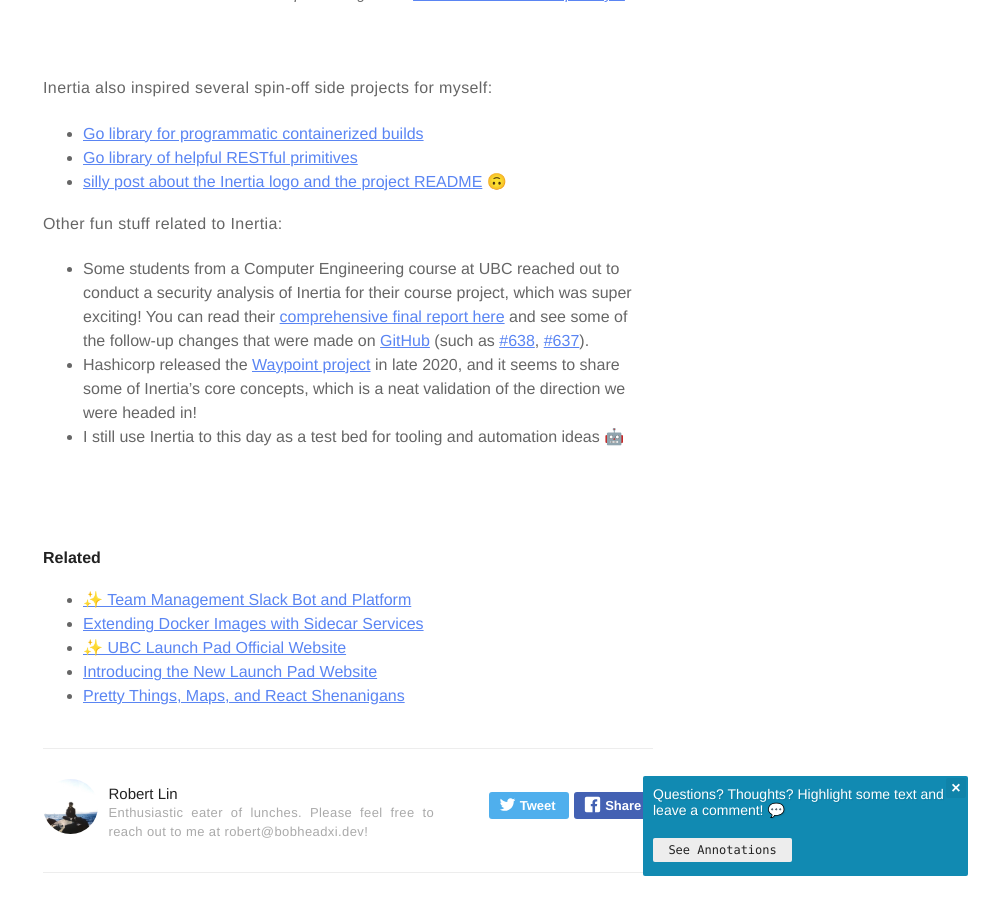
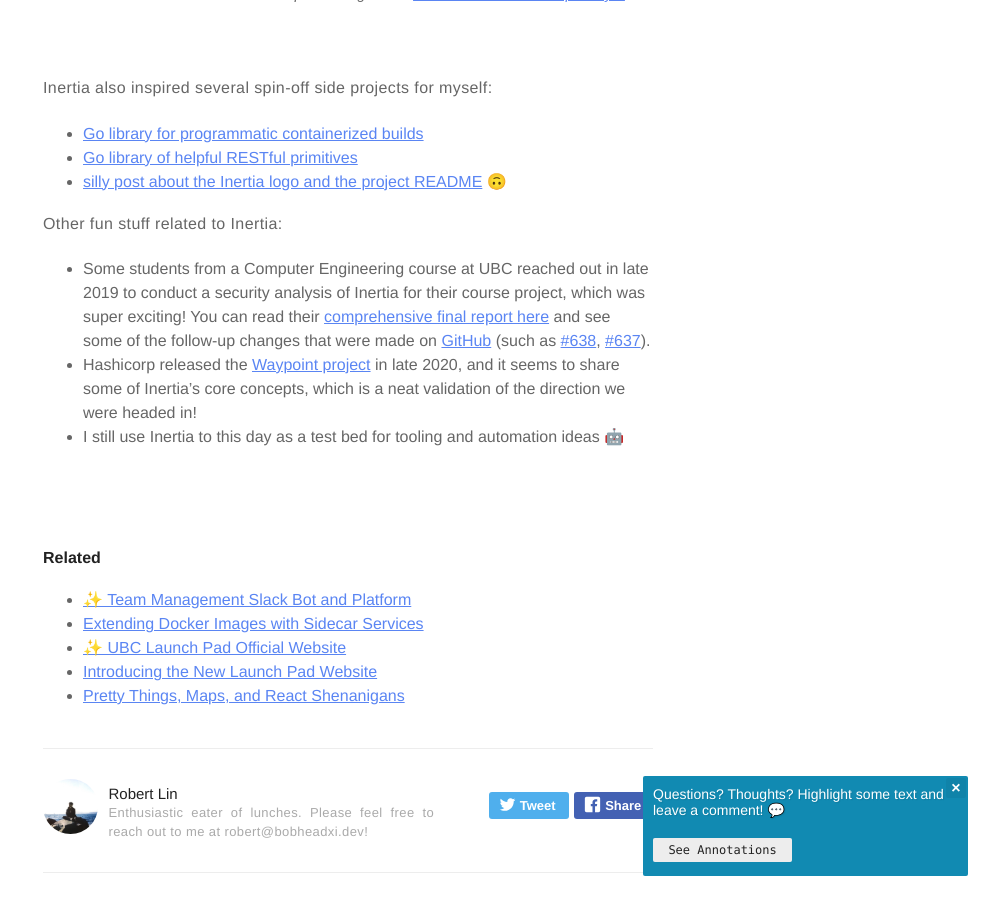
Before and after one commit to bobheadxi/bobheadxi.github.io, a Jekyll site: the page built from _posts/2018-1-29-inertia.md, in a window 1280 px wide and 900 px high, scrolled down 4660 px. Shown: the whole window, without its empty margins (292-1280 px from the left). Built offline with Jekyll 4.4.1, drawn with Linux system fonts in a browser that asks for light colours; nearby versions of some CDN libraries; emoji names are drawn with the system emoji font; a script that is not in the unit is left out.

Commit message:
add date to security report

```diff
--- a/_posts/2018-1-29-inertia.md
+++ b/_posts/2018-1-29-inertia.md
@@ -179,6 +179,6 @@
 
 Other fun stuff related to Inertia:
 
-* Some students from a Computer Engineering course at UBC reached out to conduct a security analysis of Inertia for their course project, which was super exciting! You can read their [comprehensive final report here](/assets/files/inertia-security-report.pdf) and see some of the follow-up changes that were made on [GitHub](https://github.com/ubclaunchpad/inertia) (such as [#638](https://github.com/ubclaunchpad/inertia/pull/638), [#637](https://github.com/ubclaunchpad/inertia/pull/637)).
+* Some students from a Computer Engineering course at UBC reached out in late 2019 to conduct a security analysis of Inertia for their course project, which was super exciting! You can read their [comprehensive final report here](/assets/files/inertia-security-report.pdf) and see some of the follow-up changes that were made on [GitHub](https://github.com/ubclaunchpad/inertia) (such as [#638](https://github.com/ubclaunchpad/inertia/pull/638), [#637](https://github.com/ubclaunchpad/inertia/pull/637)).
 * Hashicorp released the [Waypoint project](https://github.com/hashicorp/waypoint) in late 2020, and it seems to share some of Inertia's core concepts, which is a neat validation of the direction we were headed in!
 * I still use Inertia to this day as a test bed for tooling and automation ideas :robot:
```
